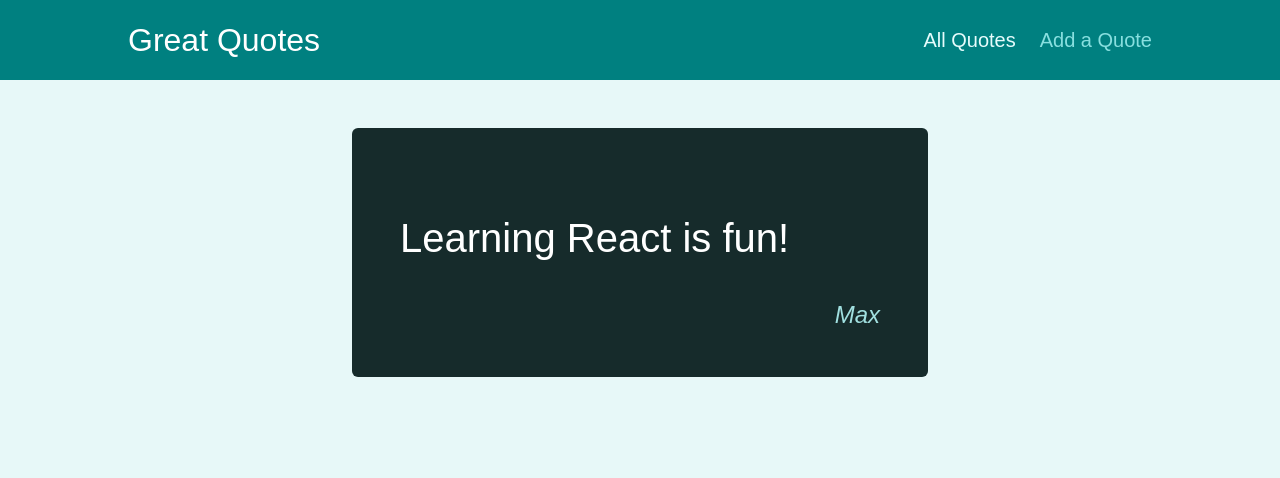
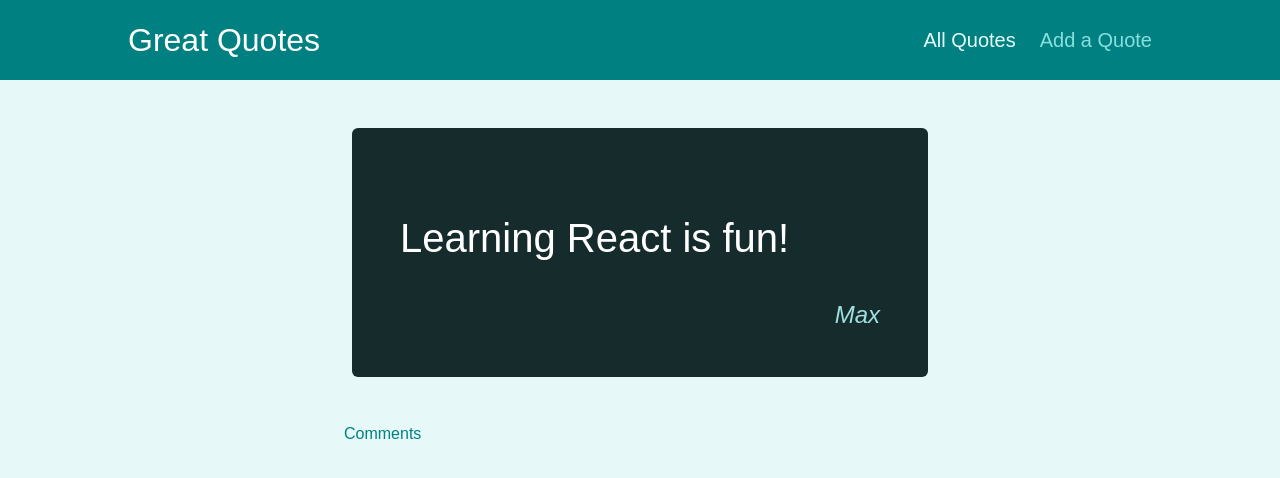
Before and after one commit to BilalSajid173/Quote-React-App, a React (Create React App) app: page /quotes/q1 in a window 1280 px wide. Shown: the top 478 px of the page. Built offline with nearby package versions, Linux system fonts and the light colour scheme.

Commit message:
connect to comments and some other changes

```diff
--- a/src/pages/QuoteDetail.js
+++ b/src/pages/QuoteDetail.js
@@ -1,4 +1,5 @@
-import { Outlet, useParams } from "react-router-dom";
+import { Outlet, useParams, Link, useLocation } from "react-router-dom";
+import { useState } from "react";
 import HighlightedQuote from "../components/quotes/HighlightedQuote";
 
 const DUMMY_QUOTES = [
@@ -8,13 +9,32 @@
 
 const QuoteDetail = () => {
   const params = useParams();
+  const location = useLocation();
+  const [seeComment, setSeeComment] = useState(false);
+  // console.log(location);
   const quote = DUMMY_QUOTES.find((quote) => quote.id === params.quoteId);
   if (!quote) {
     return <p>No Quote Found!!</p>;
   }
+
+  //theres a bug here, can be solved by useEffect
+  const commentsHandler = () => {
+    setSeeComment(true);
+  };
+
   return (
     <div>
       <HighlightedQuote text={quote.text} author={quote.author} />
+
+      {!seeComment && (
+        <Link
+          onClick={commentsHandler}
+          className="btn--flat"
+          to={`${location.pathname}/comments`}
+        >
+          Comments
+        </Link>
+      )}
       <Outlet />
     </div>
   );
```
